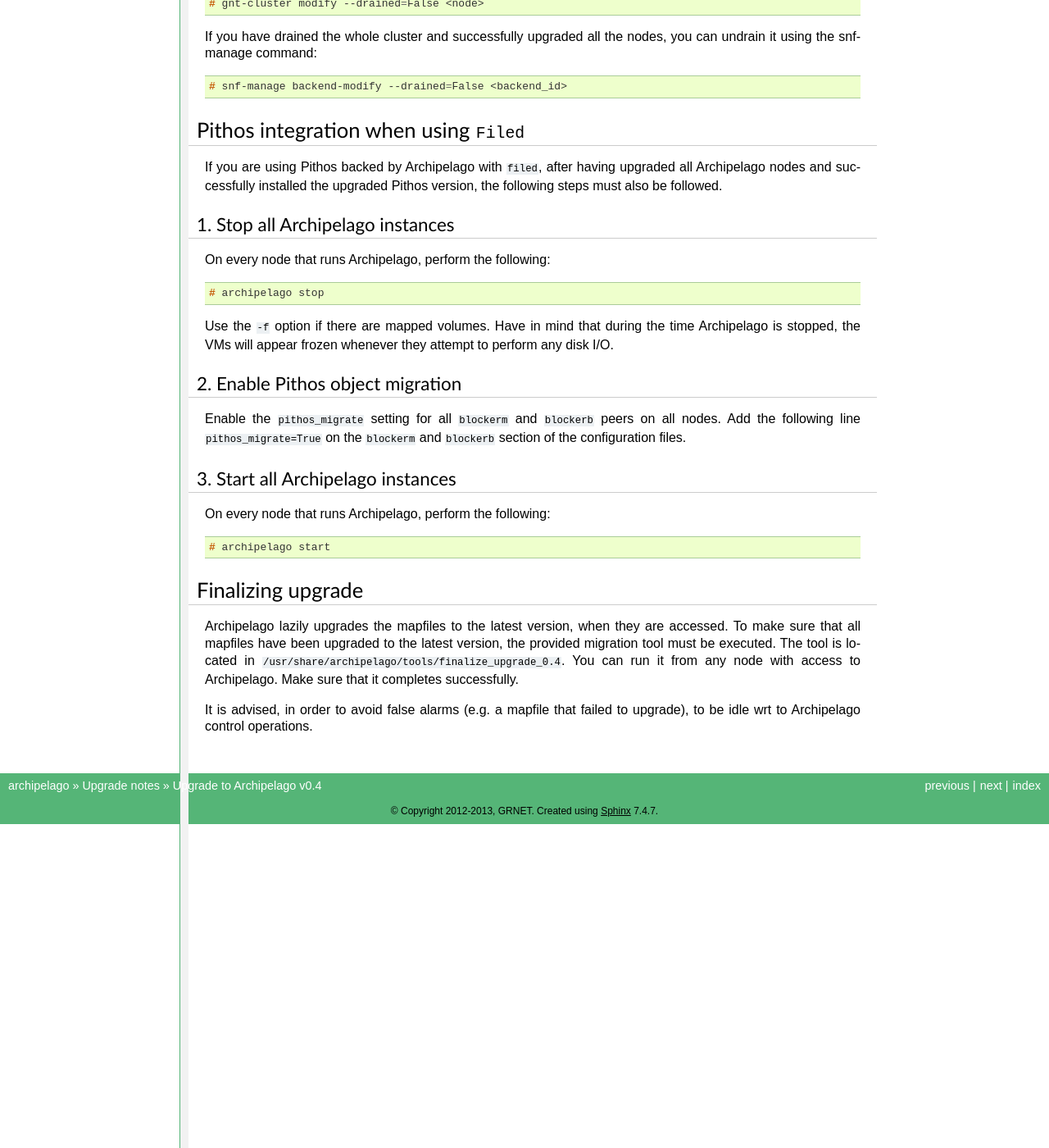
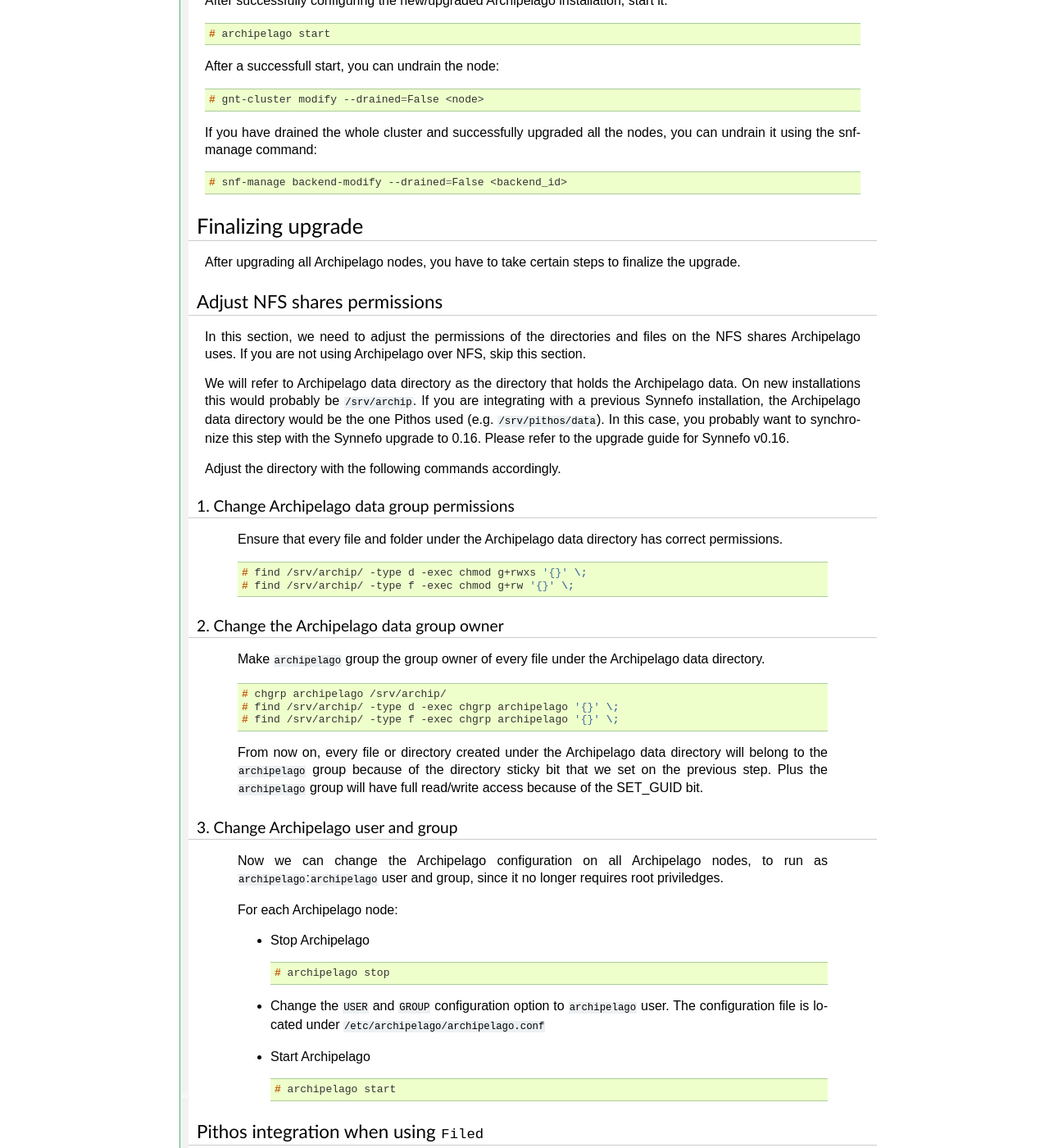
Before and after one commit to grnet/archipelago, a Sphinx documentation site: the page built from docs/upgrades/upgrade-0.4.rst, in a window 1280 px wide and 1400 px high, scrolled down 2413 px. Shown: the whole window at 82% size. Built offline with Sphinx 7.4.7, drawn with Linux system fonts in a browser that asks for light colours; pages that are not in the unit, such as notebooks, are missing from menus; some of the changed text lies outside the part shown.

Commit message:
docs: Update upgrade-0.4 guide

```diff
--- a/docs/upgrades/upgrade-0.4.rst
+++ b/docs/upgrades/upgrade-0.4.rst
@@ -65,7 +65,7 @@
 
 For each node to be upgraded, the administrator must evacuate it from
 Archipelago VMs, by either live-migrating them or failing them over to an
-already updated node. Of course, there is an exception on the first node to be
+already upgrade node. Of course, there is an exception on the first node to be
 upgraded.
 
 3. Stop Archipelago
@@ -112,8 +112,8 @@
 
         # apt-get install xseg-tools
 
-On the nodes that will host VMs, blktap-archipelago-utils from grnet and the distro-provided
-blktap-dkms package must also be installed.
+On the nodes that will host VMs, blktap-archipelago-utils from GRNET and the
+distro-provided blktap-dkms package must also be installed.
 
 .. code-block:: console
 
@@ -122,23 +122,33 @@
 5. Adjust the new config file
 ~~~~~~~~~~~~~~~~~~~~~~~~~~~~~
 
-Adjust the new config file to the deployment needs. The new config file is
-located on ``/etc/archipelago/archipelago.conf``.
+The new config file is located on ``/etc/archipelago/archipelago.conf``. There
+is also a sample configuration file for RADOS installations located at
+``/etc/archipelago/archipelago.conf.rados_example``. You can copy that to the
+Archipelago configuration file location in order to adjust installation-specific
+options only.
 
-Notable new config options that should be configured are:
+Adjust the new config file to the deployment needs (e.g. set ``filed``
+directories or ``radosd`` pools).
 
-* ``BLKTAP_ENABLED``: Whether or not the blktap module should be used. Must be set
-  to true for nodes that will host VMs.
-* ``USER``: The user that archipelago will run as.
-* ``GROUP``: The group that archipelago will run as.
+Notable new config option that should be configured is:
 
-Currently on the nodes that serve as VM containers, theses settings must be set
-to ``root``.
+* ``BLKTAP_ENABLED``: Whether or not the blktap module should be used. Must be
+  set to true for nodes that will host VMs.
 
-If your are using Archipelago with ``filed`` and Pithos, make sure the selected
-``USER`` and ``GROUP`` settings are compatible with those on your Pithos
-configuration. Since Archipelago and Pithos operate on the same files, they
-must have the same access regarding permissions.
+Archipelago v0.4 creates a new system user and group called Archipelago. By
+default the configuration file is set up to run as those users.
+
+If your are using Archipelago with ``filed`` special care is need:
+
+* You must change the corresponding ``USER`` and ``GROUP`` values of the
+  configuration file to ``root``, and follow the supplementary procedure on the
+  end of this upgrade guide.
+
+* You must make sure that the Archipelago user and group have the same
+  permissions on the NFS share accross all nodes. This means for example that
+  ``archipelago`` UID and GID are consistent across all Archipelago nodes for
+  NFSv3 or there is a proper name mapping for NFSv4.
 
 6. Remove the old config file
 ~~~~~~~~~~~~~~~~~~~~~~~~~~~~~
@@ -176,8 +186,86 @@
 
 
 
+Finalizing upgrade
+==================
+After upgrading all Archipelago nodes, you have to take certain steps to
+finalize the upgrade.
+
+Adjust NFS shares permissions
+~~~~~~~~~~~~~~~~~~~~~~~~~~~~~
+
+In this section, we need to adjust the permissions of the directories and files
+on the NFS shares Archipelago uses. If you are not using Archipelago over NFS,
+skip this section.
+
+We will refer to Archipelago data directory as the directory that holds the
+Archipelago data. On new installations this would probably be ``/srv/archip``.
+If you are integrating with a previous Synnefo installation, the Archipelago
+data directory would be the one Pithos used (e.g. ``/srv/pithos/data``). In this
+case, you probably want to synchronize this step with the Synnefo upgrade to
+0.16. Please refer to the upgrade guide for Synnefo v0.16.
+
+Adjust the directory with the following commands accordingly.
+
+1. Change Archipelago data group permissions
+--------------------------------------------
+
+  Ensure that every file and folder under the Archipelago data directory has
+  correct permissions.
+
+  .. code-block:: console
+
+      # find /srv/archip/ -type d -exec chmod g+rwxs '{}' \;
+      # find /srv/archip/ -type f -exec chmod g+rw '{}' \;
+
+
+2. Change the Archipelago data group owner
+------------------------------------------
+
+  Make ``archipelago`` group the group owner of every file under the Archipelago
+  data directory.
+
+  .. code-block:: console
+
+      # chgrp archipelago /srv/archip/
+      # find /srv/archip/ -type d -exec chgrp archipelago '{}' \;
+      # find /srv/archip/ -type f -exec chgrp archipelago '{}' \;
+
+  From now on, every file or directory created under the Archipelago data
+  directory will belong to the ``archipelago`` group because of the directory
+  sticky bit that we set on the previous step. Plus the ``archipelago`` group
+  will have full read/write access because of the SET_GUID bit.
+
+
+3. Change Archipelago user and group
+------------------------------------
+
+  Now we can change the Archipelago configuration on all Archipelago nodes, to
+  run as ``archipelago``:``archipelago`` user and group, since it no longer
+  requires root priviledges.
+
+  For each Archipelago node:
+
+  * Stop Archipelago
+
+    .. code-block:: console
+
+      # archipelago stop
+
+  * Change the ``USER`` and ``GROUP`` configuration option to ``archipelago``
+    user. The configuration file is located under
+    ``/etc/archipelago/archipelago.conf``
+
+
+  * Start Archipelago
+
+    .. code-block:: console
+
+      # archipelago start
+
+
 Pithos integration when using ``Filed``
-=======================================
+~~~~~~~~~~~~~~~~~~~~~~~~~~~~~~~~~~~~~~~
 
 If you are using Pithos backed by Archipelago with ``filed``, after having
 upgraded all Archipelago nodes and successfully installed the upgraded Pithos
@@ -185,7 +273,7 @@
 
 
 1. Stop all Archipelago instances
-~~~~~~~~~~~~~~~~~~~~~~~~~~~~~~~~~
+---------------------------------
 
 On every node that runs Archipelago, perform the following:
 
@@ -199,7 +287,7 @@
 
 
 2. Enable Pithos object migration
-~~~~~~~~~~~~~~~~~~~~~~~~~~~~~~~~~
+---------------------------------
 
 Enable the ``pithos_migrate`` setting for all ``blockerm`` and ``blockerb``
 peers on all nodes. Add the following line ``pithos_migrate=True`` on the
@@ -207,7 +295,7 @@
 
 
 3. Start all Archipelago instances
-~~~~~~~~~~~~~~~~~~~~~~~~~~~~~~~~~~
+----------------------------------
 
 On every node that runs Archipelago, perform the following:
 
@@ -215,9 +303,56 @@
 
   # archipelago start
 
-Finalizing upgrade
-==================
 
+Change ``Filed`` lock files location
+~~~~~~~~~~~~~~~~~~~~~~~~~~~~~~~~~~~~
+If your installation does not rely on ``filed`` skip this section.
+
+In previous Archipelago versions, lock files were placed along with the data
+files of blockerm. In Archipelago version 0.4 we set a distinct lock file
+directory for easier lock lookup.
+
+0. Prerequisites
+----------------
+
+Make sure you have a common directory shared with all Archipelago nodes (e.g.
+/srv/archip/locks). The directory must be owned by the user and group
+Archipelago run as (default ``archipelago``:``archipelago``) and both the user
+and the group must have read and write permissions.
+
+1. Stop all Archipelago instances
+---------------------------------
+
+On every node that runs Archipelago, perform the following:
+
+.. code-block:: console
+
+  # archipelago stop
+
+Use the ``-f`` option if there are mapped volumes. Have in mind that during the
+time Archipelago is stopped, the VMs will appear frozen whenever they attempt to
+perform any disk I/O.
+
+
+2. Set lock directory
+---------------------
+
+Set the lock directory for all ``blockerm`` peers on all nodes.
+Add the following line ``lock_dir=/srv/archip/lock`` where ``/srv/archip/locks``
+is the shared directory created on step 0.
+
+3. Start all Archipelago instances
+----------------------------------
+
+On every node that runs Archipelago, perform the following:
+
+.. code-block:: console
+
+  # archipelago start
+
+
+Convert all volume mapfiles
+~~~~~~~~~~~~~~~~~~~~~~~~~~~
 Archipelago lazily upgrades the mapfiles to the latest version, when they are
 accessed. To make sure that all mapfiles have been upgraded to the latest
 version, the provided migration tool must be executed. The tool is located in
```
